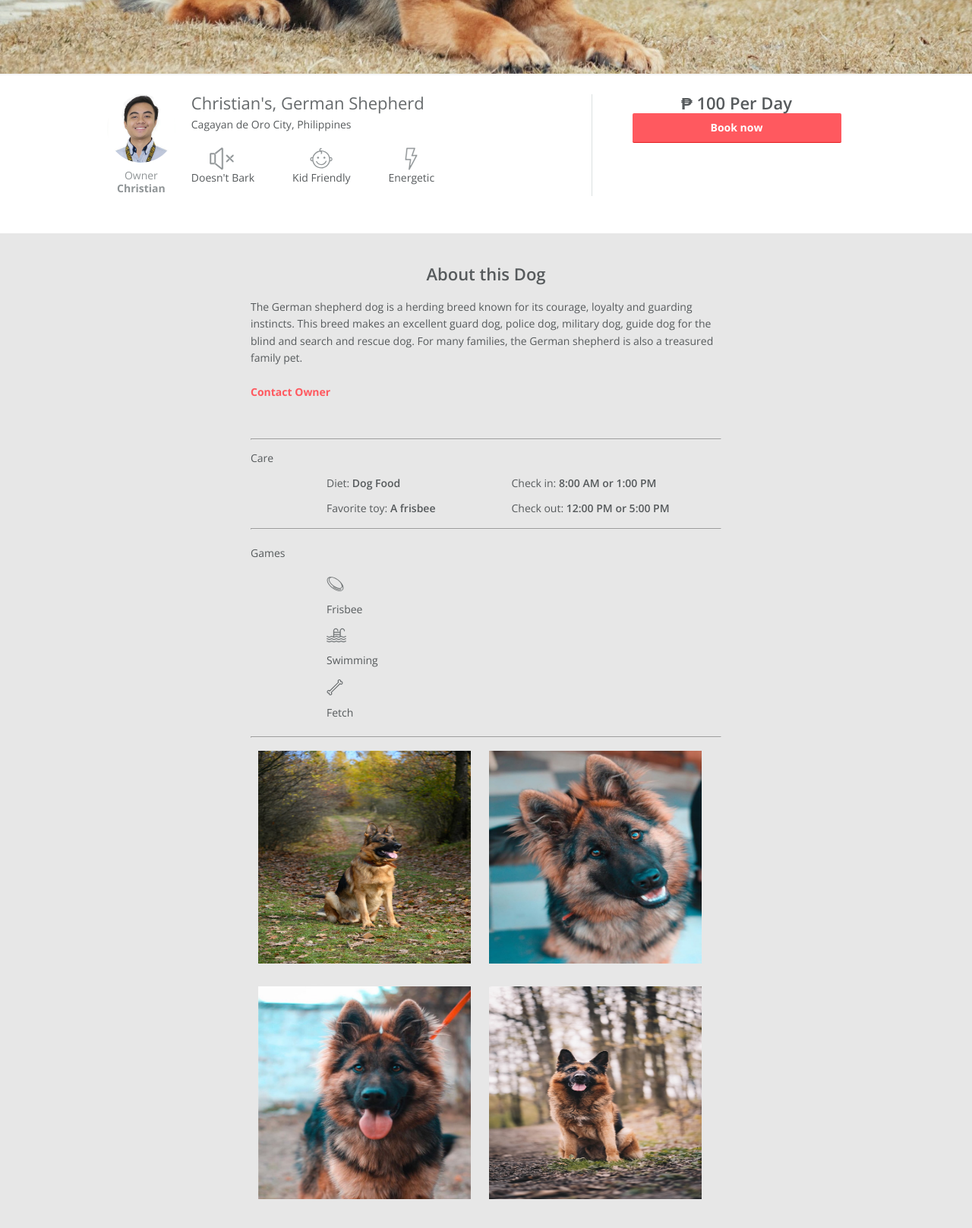
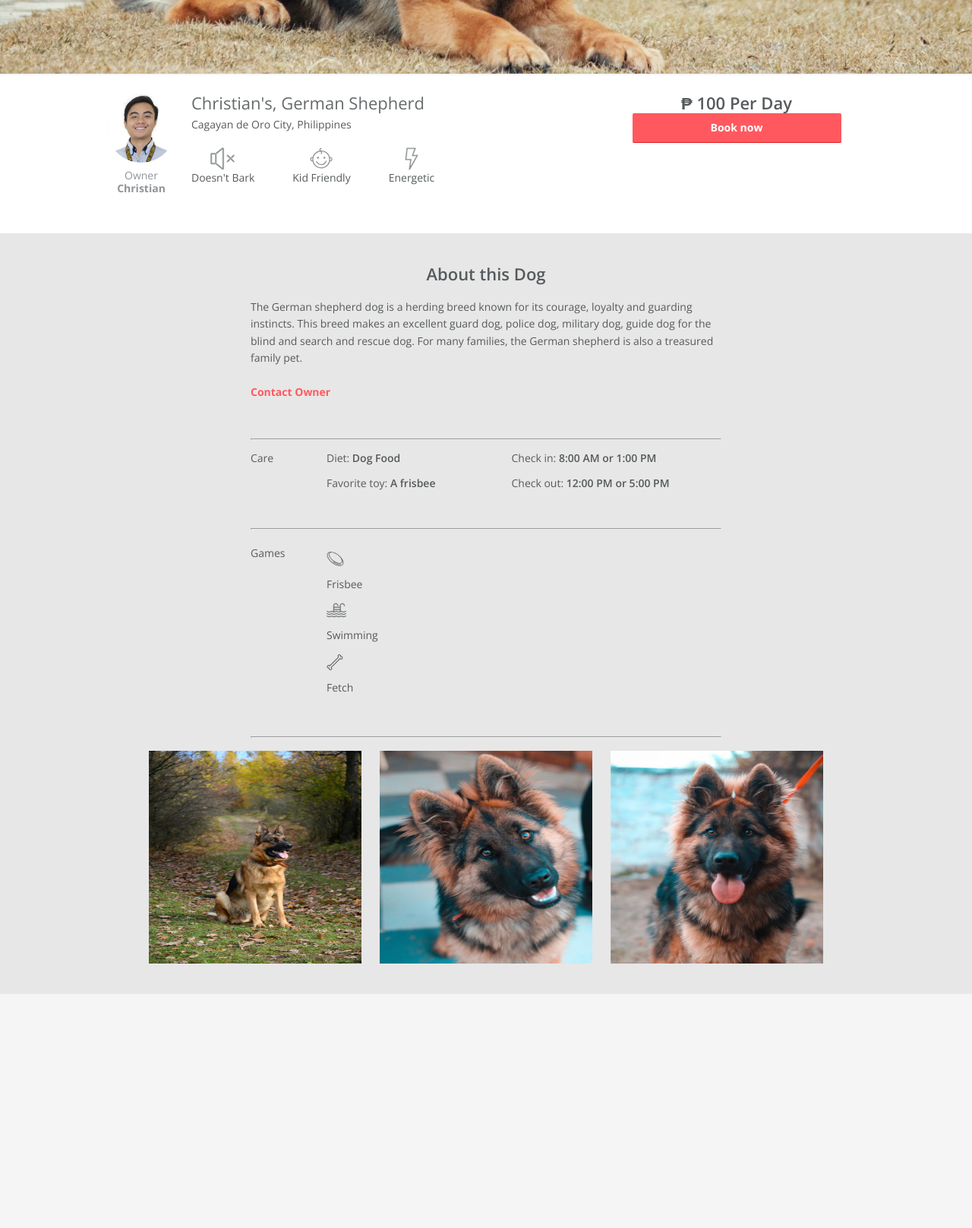
Before and after one commit to GinoongFlores/aircnc-onemonth-project, a plain HTML site: page index.html in a window 1280 px wide. Shown: the part 580-2196 px from the top of the page at 76% size. After the commit the page ends 1888 px from the top, so only its background shows below. Drawn offline with nearby package versions, Linux system fonts and the light colour scheme.

Commit message:
ready for live demo for main branch

```diff
--- a/css/style.css
+++ b/css/style.css
@@ -43,10 +43,6 @@ strong {
   padding: 25px;
 }
 
-.bd-white .profile {
-  width: 660px;
-  border-right: 1px solid #dce0e0;
-}
 
 .bd-white h1 {
   margin-bottom: 0.3125rem;
@@ -219,6 +215,7 @@ span.highlight {
     margin: auto;
   }
 
+  /* first section */
   .bd-white h1 {
     margin-bottom: 0.6875rem;
   }
@@ -246,8 +243,8 @@ span.highlight {
   }
 
   .bd-white .pet-details .icon {
-    /* margin-right: 3.125rem; */
-    margin-right: 50px;
+    margin-right: 3.125rem;
+    /* margin-right: 50px; */
     width: inherit;
   }
 
@@ -256,39 +253,43 @@ span.highlight {
     margin: 0.1875rem auto 0.1875rem;
   }
 
+  /* push */
   .push>p {
-    margin: 5px 0;
+    margin: 0.313rem 0;
   }
 
   .push {
-    margin-left: 100px;
+    margin-left: 6.25rem;
+    top: -2.063rem;
+    position: relative;
   }
 
+  /* games-thing */
   .games-thing .seperator {
-    margin: 10px 0;
+    margin: 0.625rem 0;
   }
 
   hr {
     width: 50%;
   }
 
+  /* photo */
+
   .photos {
-    width: 50%;
-    margin: 0 auto;
+    text-align: center;
   }
 
   .photos img {
     width: 300px;
     height: 300px;
     transition: 1s;
-    padding: 10px;
+    padding: 0.625rem;
     display: inline-block;
   }
 
   .photos img:hover {
     filter: grayscale(100%);
     transform: scale(1.1);
-
   }
 
 
--- a/index.html
+++ b/index.html
@@ -128,9 +128,7 @@
       <img src="./images/german-3.jpg" alt="dog 3">
     </a>
 
-    <a href="images/german-4.jpg" data-lightbox="dogs-gallery">
-      <img src="./images/german-4.jpg" alt="dog 3">
-    </a>
+
   </div>
 
 
```
